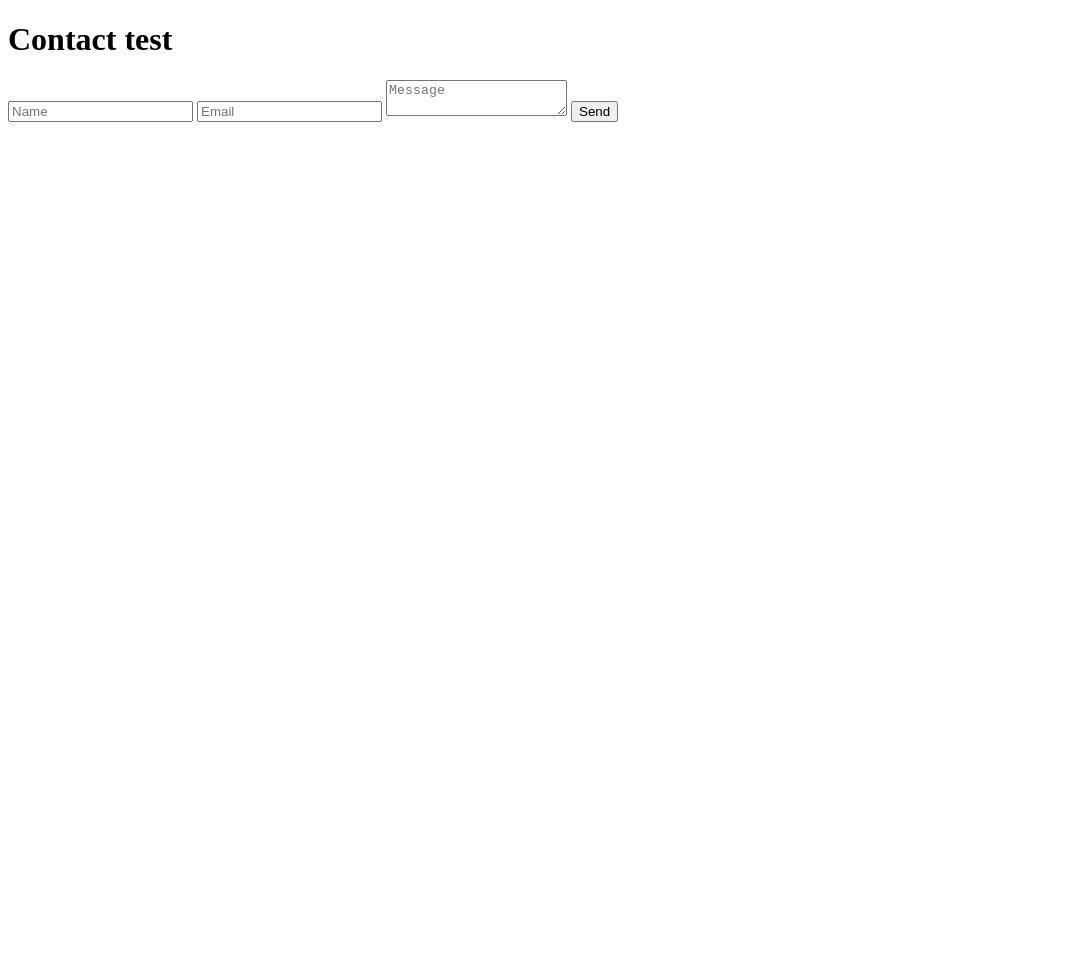
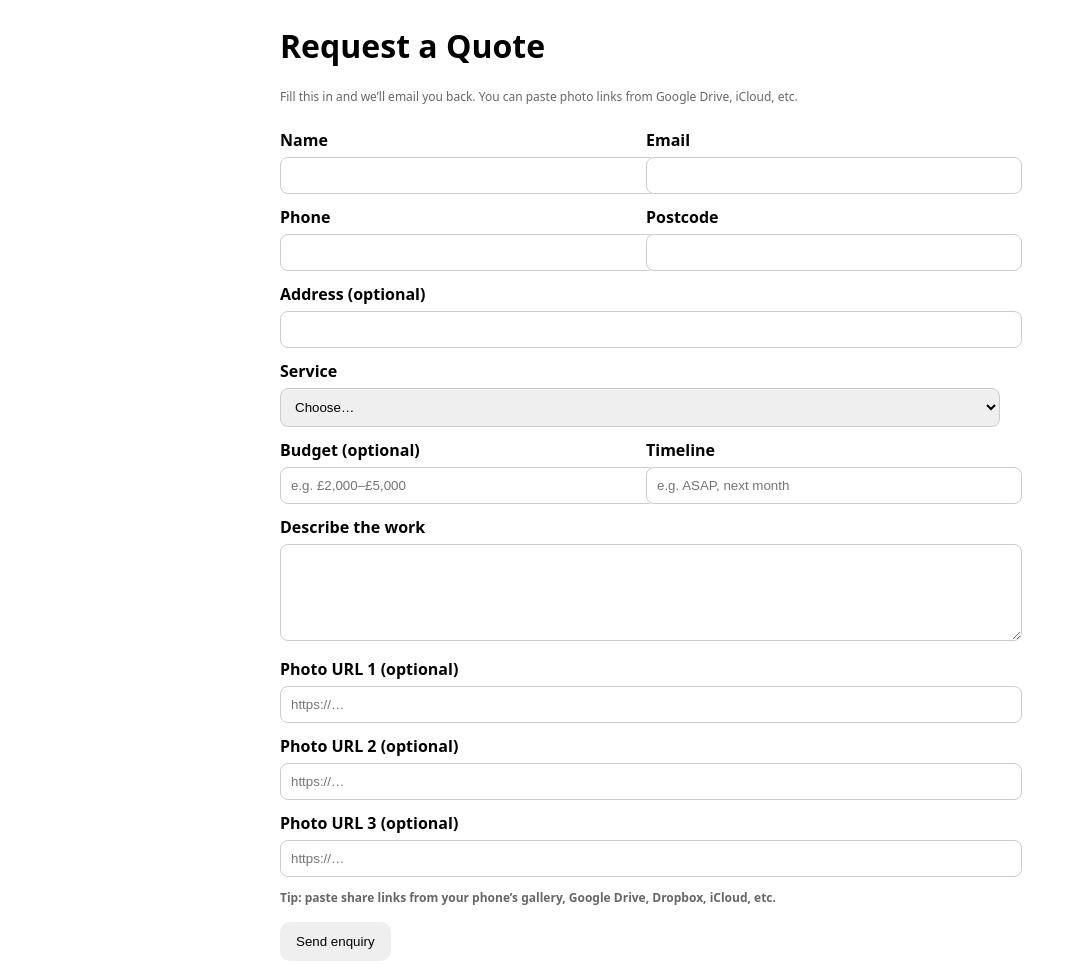
Before and after one commit to KeeratConsulting/Vercel, a website: page index.html in a window 1280 px wide. Shown: the whole page, without its empty margins (0-1077 px from the left). Before the commit the page ends 800 px from the top, so only its background shows below. Drawn offline with Linux system fonts and the light colour scheme.

Commit message:
Update index.html

```diff
--- a/index.html
+++ b/index.html
@@ -1,24 +1,106 @@
 <!doctype html>
-<html>
+<html lang="en">
+<head>
+  <meta charset="utf-8">
+  <meta name="viewport" content="width=device-width,initial-scale=1">
+  <title>Get a Quote</title>
+  <style>
+    body { font-family: system-ui, Arial, sans-serif; max-width: 720px; margin: 24px auto; padding: 0 12px; }
+    label { display:block; margin-top:12px; font-weight:600; }
+    input, select, textarea { width:100%; padding:10px; border:1px solid #ccc; border-radius:8px; margin-top:6px; }
+    button { margin-top:16px; padding:12px 16px; border:0; border-radius:10px; cursor:pointer; }
+    .row { display:grid; grid-template-columns:1fr 1fr; gap:12px; }
+    .note{ color:#666; font-size:12px; }
+    .ok { color: #0a7a0a; }
+    .err { color: #b00020; }
+  </style>
+</head>
 <body>
-    <h1>Contact test</h1>
-    <form id="contact">
-      <input name="name" placeholder="Name" required>
-      <input type="email" name="email" placeholder="Email" required>
-      <textarea name="message" placeholder="Message" required></textarea>
-      <button>Send</button>
+  <h1>Request a Quote</h1>
+  <p class="note">Fill this in and we’ll email you back. You can paste photo links from Google Drive, iCloud, etc.</p>
+
+  <form id="quote">
+    <div class="row">
+      <div>
+        <label>Name<input name="name" required></label>
+      </div>
+      <div>
+        <label>Email<input type="email" name="email" required></label>
+      </div>
+    </div>
+
+    <div class="row">
+      <div><label>Phone<input name="phone" required></label></div>
+      <div><label>Postcode<input name="postcode" required></label></div>
+    </div>
+
+    <label>Address (optional)<input name="address"></label>
+
+    <label>Service
+      <select name="service" required>
+        <option value="">Choose…</option>
+        <option>Painting & Decorating</option>
+        <option>Brickwork / Repointing</option>
+        <option>Extensions / Refurb</option>
+        <option>Bathroom / Kitchen</option>
+        <option>Other</option>
+      </select>
+    </label>
+
+    <div class="row">
+      <div><label>Budget (optional)<input name="budget" placeholder="e.g. £2,000–£5,000"></label></div>
+      <div><label>Timeline<input name="timeline" placeholder="e.g. ASAP, next month"></label></div>
+    </div>
+
+    <label>Describe the work
+      <textarea name="message" rows="5" required></textarea>
+    </label>
+
+    <label>Photo URL 1 (optional)<input name="photo_url_1" placeholder="https://…"></label>
+    <label>Photo URL 2 (optional)<input name="photo_url_2" placeholder="https://…"></label>
+    <label>Photo URL 3 (optional)<input name="photo_url_3" placeholder="https://…"></label>
+    <label class="note">Tip: paste share links from your phone’s gallery, Google Drive, Dropbox, iCloud, etc.</label>
+
+    <!-- Honeypot (spam trap) -->
+    <input name="source" value="website" hidden>
+    <input name="company" style="display:none">
+
+    <button id="btn" type="submit">Send enquiry</button>
+    <p id="msg"></p>
   </form>
+
   <script>
-      document.getElementById('contact').addEventListener('submit', async (e) => {
+    const f = document.getElementById('quote');
+    const btn = document.getElementById('btn');
+    const msg = document.getElementById('msg');
+
+    f.addEventListener('submit', async (e) => {
       e.preventDefault();
-        const data = Object.fromEntries(new FormData(e.target).entries());
+      msg.textContent = '';
+      btn.disabled = true; btn.textContent = 'Sending…';
+
+      // Ignore bots that fill hidden "company"
+      const data = Object.fromEntries(new FormData(f).entries());
+      if (data.company) { btn.disabled = false; btn.textContent = 'Send enquiry'; return; }
+
+      try {
         const r = await fetch('/api/contact', {
           method: 'POST',
-          headers: {'Content-Type':'application/json'},
+          headers: { 'Content-Type':'application/json' },
           body: JSON.stringify(data)
         });
         const j = await r.json();
-        alert(j.ok ? 'Sent!' : 'Error: ' + (j.error || 'unknown'));
+        if (j.ok) {
+          msg.textContent = 'Sent! We’ll get back to you shortly.'; msg.className = 'ok';
+          f.reset();
+        } else {
+          msg.textContent = 'Error sending. Please try again or email us directly.'; msg.className = 'err';
+        }
+      } catch (e) {
+        msg.textContent = 'Network error. Please try again.'; msg.className = 'err';
+      } finally {
+        btn.disabled = false; btn.textContent = 'Send enquiry';
+      }
     });
   </script>
 </body>
```
Lines whose indentation alone changed are shown as unchanged.
